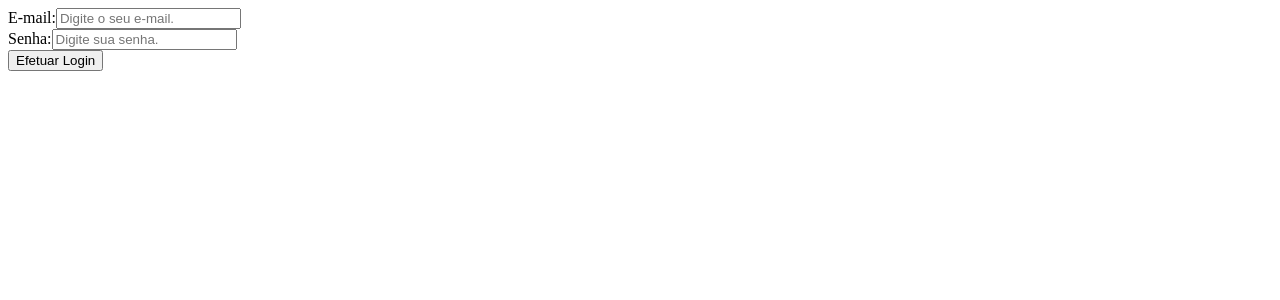
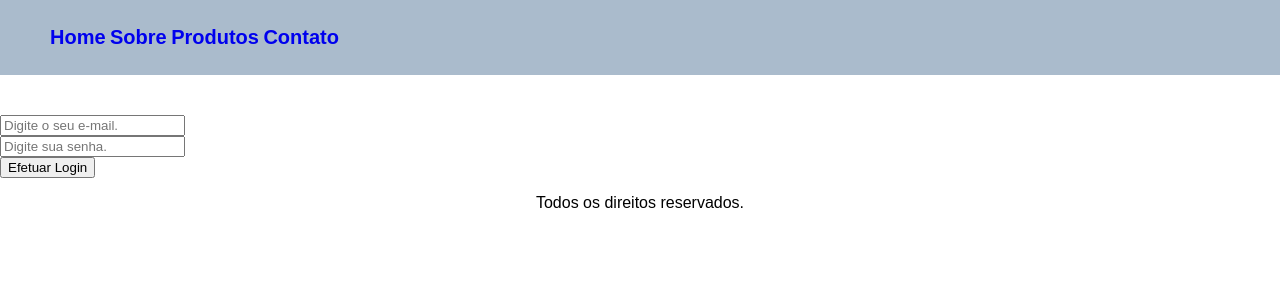
Before and after one commit to ivanilsonmota/PHP, a PHP site: page / in a window 1280 px wide. Shown: the top 300 px of the page. Run offline with PHP 8.4, Linux system fonts and the light colour scheme.

Commit message:
Criado menu superior

```diff
--- /dev/null
+++ b/assets/css/style.css
@@ -0,0 +1,39 @@
+body {
+    margin: 0;
+    font-family: Arial;
+}
+
+nav {
+    background-color: #abc;
+    margin-bottom: 40px;
+}
+
+
+#menu {
+    padding: 10px;
+}
+
+#menu ul {
+    list-style: none;
+    color: gray;
+}
+
+#menu ul li {
+    display: inline;
+    padding-left: 0px;
+    font-size: 20px;
+    font-weight: bold;
+}
+
+#menu ul li a {
+    text-decoration: none;
+}
+
+#menu ul li a:hover {
+    color: #12f;
+}
+
+footer {
+    text-align: center;
+    margin-bottom: 0px;
+}
--- a/index.php
+++ b/index.php
@@ -1,19 +1,41 @@
 <!doctype html>
 <html lang="pt-br">
+
 <head>
     <meta charset="UTF-8">
-    <meta name="viewport"
-          content="width=device-width, user-scalable=no, initial-scale=1.0, maximum-scale=1.0, minimum-scale=1.0">
+    <meta name="viewport" content="width=device-width, user-scalable=no, initial-scale=1.0, maximum-scale=1.0, minimum-scale=1.0">
     <meta http-equiv="X-UA-Compatible" content="ie=edge">
     <title>PHPStudies | Home</title>
+    <link rel='stylesheet' type='text/css' href='assets/css/style.css' />
 </head>
+
 <body>
-    <form id="formLogin" method="post" action="login.php">
-        <label>E-mail:</label><input type="email" name="email" placeholder="Digite o seu e-mail." /><br/>
-        <label>Senha:</label><input type="password" name="pass" placeholder="Digite sua senha." /><br/>
-        <input type="submit" value="Efetuar Login"/>
-    </form>
+    <header>
+        <nav id='menu'>
+            <ul>
+                <li><a href='#'>Home</a></li>
+                <li><a href='#'>Sobre</a></li>
+                <li><a href='#'>Produtos</a></li>
+                <li><a href='#'>Contato</a></li>
+            </ul>
+        </nav>
+    </header>
+    <article>
+        <section>
+            <form id="formLogin" method="post" action="login.php">
+                <input type="email" name="email" placeholder="Digite o seu e-mail." /><br />
+                <input type="password" name="pass" placeholder="Digite sua senha." /><br />
+                <input type="submit" value="Efetuar Login" />
+            </form>
+        </section>
+        <aside>
+        </aside>
+    </article>
+    <footer>
+        <p>Todos os direitos reservados.</p>
+    </footer>
     <script type="text/javascript" src="https://code.jquery.com/jquery-3.4.1.min.js"></script>
     <script type="text/javascript" src="assets/js/script.js"></script>
 </body>
+
 </html>
```
